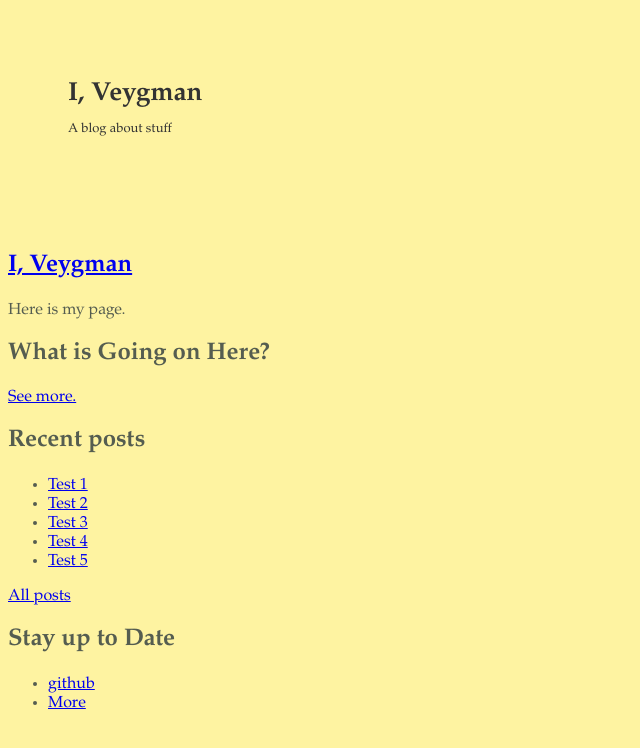
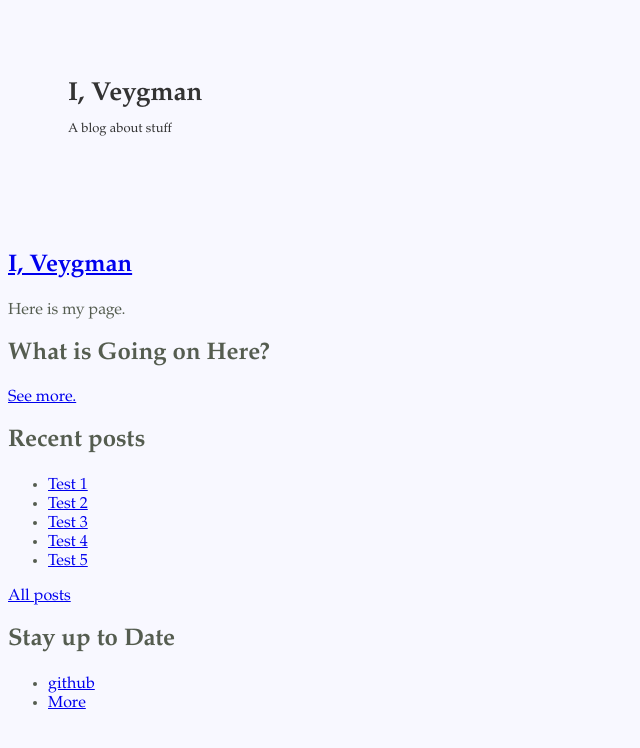
Before and after one commit to iveygman/iveygman.github.io-blog, a Jekyll site: the page built from index.html, in a window 1280 px wide. Shown: the top 748 px of the page, without its empty margins (0-640 px from the left). Built offline with Jekyll 4.4.1, drawn with Linux system fonts in a browser that asks for light colours; nearby versions of some CDN libraries.

Commit message:
Changing background color

```diff
--- a/assets/css/main.css
+++ b/assets/css/main.css
@@ -1,5 +1,5 @@
 body {
-    background-color: rgb(254, 243, 161);
+    background-color: #F8F8FF;
     color: #555D50;
     font-family: "Palatino Linotype", "Book Antiqua", Palatino, serif;
 }
```
